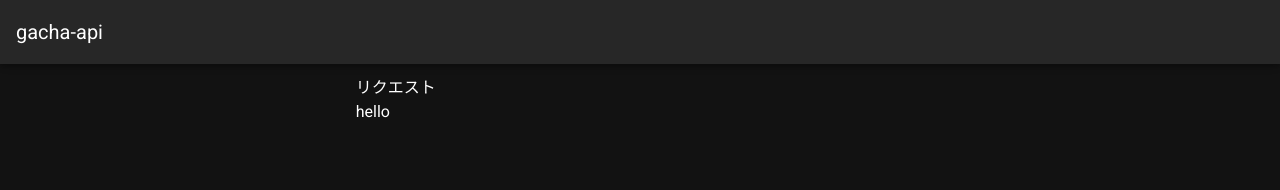
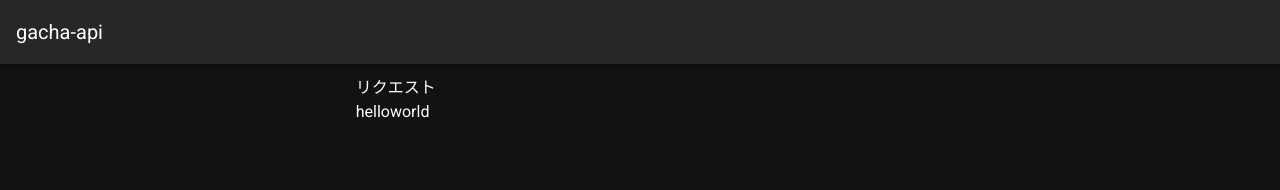
Before and after one commit to GotoRen/gacha-api, a Nuxt app in the folder ui/gacha/: page / in a window 1280 px wide. Shown: the top 190 px of the page. Built offline with nearby package versions, Linux system fonts and the light colour scheme.

Commit message:
branchTest

```diff
--- a/ui/gacha/pages/index.vue
+++ b/ui/gacha/pages/index.vue
@@ -13,7 +13,7 @@
 export default {
   data() {
     return {
-      result:"hello",
+      result:"helloworld",
       num:10
     }
   },
```
